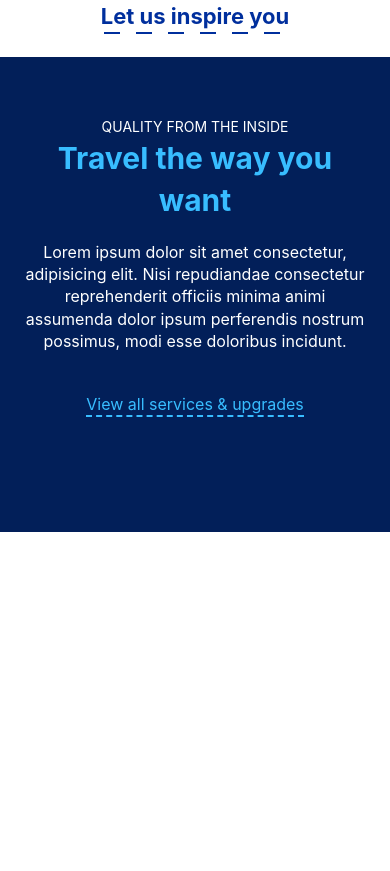
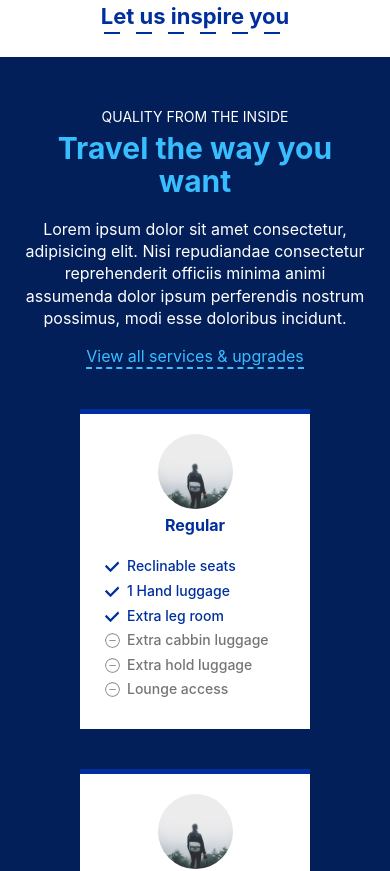
Before and after one commit to Ognjen-Radisic/CaseStudy-ReactJS-Part2, a React (Create React App) app: page / in a window 390 px wide. Shown: the part 3340-4211 px from the top of the page. Before the commit the page ends 3872 px from the top, so only its background shows below. Built offline with nearby package versions, Linux system fonts and the light colour scheme.

Commit message:
tabClasses mobile responsive

```diff
--- a/src/components/sharedComponents/helperFunctions.js
+++ b/src/components/sharedComponents/helperFunctions.js
@@ -12,3 +12,7 @@ export const getDecimalNum = (num1, num2) => {
 	//return decimal with zero added as a string
 	return stringDec + "0";
 };
+
+export const capitalizeFirstLetter = (string) => {
+	return string.charAt(0).toUpperCase() + string.slice(1);
+};
--- /dev/null
+++ b/src/components/tabClasses/OneTabMobile.js
@@ -0,0 +1,34 @@
+import React from "react";
+import PropTypes from "prop-types";
+
+//components
+import ItemHeader from "./ItemHeader";
+
+//data and helper func
+import { tabsInfo } from "../../data";
+import { capitalizeFirstLetter } from "../sharedComponents/helperFunctions";
+
+const OneTabMobile = ({ tab }) => {
+	return (
+		<article>
+			<div className="tab-classes__image-container">
+				<img src={tab.image} alt="tab-card-mobile" />
+			</div>
+			<h5>{capitalizeFirstLetter(tab.type)}</h5>
+			<div className="tab-classes__mobile-tags">
+				<ItemHeader priority={tab.first} textContent={tabsInfo.first} />
+				<ItemHeader priority={tab.second} textContent={tabsInfo.second} />
+				<ItemHeader priority={tab.third} textContent={tabsInfo.third} />
+				<ItemHeader priority={tab.fourth} textContent={tabsInfo.fourth} />
+				<ItemHeader priority={tab.fifth} textContent={tabsInfo.fifth} />
+				<ItemHeader priority={tab.sixth} textContent={tabsInfo.sixth} />
+			</div>
+		</article>
+	);
+};
+
+export default OneTabMobile;
+
+OneTabMobile.propTypes = {
+	tab: PropTypes.object.isRequired,
+};
--- a/src/components/tabClasses/index.js
+++ b/src/components/tabClasses/index.js
@@ -5,6 +5,7 @@ import { tabsData } from "../../data";
 import Tabs from "./Tabs";
 import TitleWithParagraphs from "./TitleWithParagraphs";
 import OneTab from "./OneTab";
+import OneTabMobile from "./OneTabMobile";
 
 const TabClasess = () => {
 	return (
@@ -16,7 +17,7 @@ const TabClasess = () => {
 					<p>View all services & upgrades</p>
 				</a>
 
-				{/* -- Tabs component -- */}
+				{/* -- Tabs component (invisible in mobile view)-- */}
 				<div className="tab-classes__bottom-container">
 					<Tabs />
 
@@ -29,7 +30,11 @@ const TabClasess = () => {
 				</div>
 
 				{/* -- MOBILE TABS CONTAINER CARDS -- */}
-				<div className="tab-classes__bottom-container-mobile">{}</div>
+				<div className="tab-classes__bottom-container-mobile">
+					{tabsData.map((tab) => {
+						return <OneTabMobile key={tab.id} tab={tab} />;
+					})}
+				</div>
 			</div>
 		</div>
 	);
--- a/src/styles/components/_tabClasses.scss
+++ b/src/styles/components/_tabClasses.scss
@@ -7,12 +7,18 @@
 	@include flexVariant(space-between);
 	max-width: 1060px;
 	flex-direction: column;
-	padding: 60px 20px 80px 20px;
+	padding: 50px 20px 80px 20px;
+
+	@include respond(mobile) {
+		padding: 50px 20px;
+	}
 
 	//for accesibility optimization it should be h2 in markup
 	h4 {
 		color: $primaryLightColor;
 		font-size: $fontXXXL;
+		line-height: 1.1;
+		margin-bottom: 20px;
 
 		@include respond(mobile) {
 			font-size: $fontXL;
@@ -30,9 +36,16 @@
 	margin: 0 auto;
 	margin-bottom: 40px;
 	text-align: center;
+
+	@include respond(mobile) {
+		margin-bottom: 10px;
+	}
 	p {
 		color: $mainWhite;
 		margin-bottom: 0;
+		@include respond(mobile) {
+			margin-bottom: 5px;
+		}
 	}
 	.tab-classes__above-title-paragraph {
 		font-size: $fontS;
@@ -46,11 +59,12 @@
 
 .tab-classes__mid-container {
 	@include flexVariant(flex-end);
-	padding-bottom: 15px;
+	margin-bottom: 15px;
 	width: 100%;
 
 	@include respond(mobile) {
 		@include flexVariant(center);
+		margin-bottom: 40px;
 	}
 
 	p {
@@ -193,10 +207,7 @@
 	@include respond(mobile) {
 		display: grid;
 		grid-template-rows: 1fr 1fr;
-		row-gap: 20px;
-		img {
-			height: 150px;
-		}
+		row-gap: 40px;
 	}
 
 	article {
```
